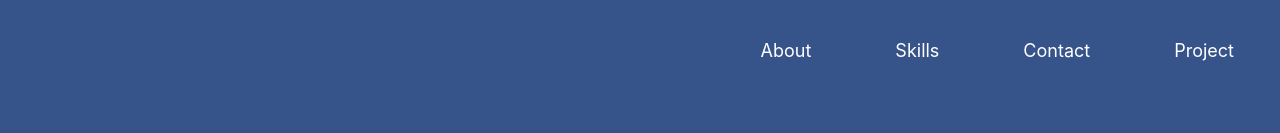
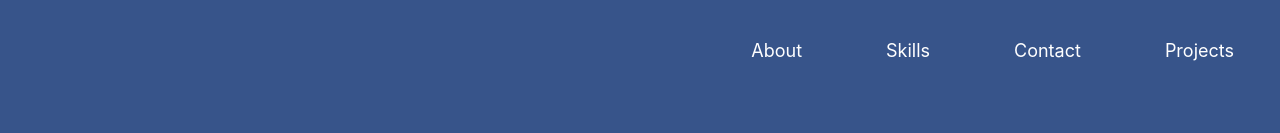
Before and after one commit to 11liza/Portfolio, a React (Create React App) app: page /projects in a window 1280 px wide. Shown: the top 133 px of the page. Built offline with nearby package versions, Linux system fonts and the light colour scheme.

Commit message:
Changes to links

```diff
--- a/src/App.js
+++ b/src/App.js
@@ -19,7 +19,7 @@ const App = () => {
       technologies: ['React', 'HTML5', 'CSS3'],
       demoLink: 'https://game-portfolio-bay.vercel.app/',
       githubLink: 'https://github.com/11liza/Game-Portfolio',
-      imageSrc: 'src\img\game-thumbnail.png', // Replace with the actual image path
+      imageSrc: '..src/img/game-thumbnail.png', // Replace with the actual image path
     },
   ];
 
--- a/src/components/Header.js
+++ b/src/components/Header.js
@@ -31,8 +31,8 @@ const Header = () => {
             </NavLink>
           </li>
           <li>
-            <NavLink exact to="/project">
-              Project
+            <NavLink exact to="/projects">
+              Projects
             </NavLink>
           </li>
         </ul>
--- a/src/components/Project.js
+++ b/src/components/Project.js
@@ -13,6 +13,7 @@ const Project = ({ project }) => {
         ))}
       </ul>
       <div>
+        {/* Add target="_blank" to open the link in a new tab */}
         <a href={demoLink} target="_blank" rel="noopener noreferrer">
           Live Demo
         </a>
```
